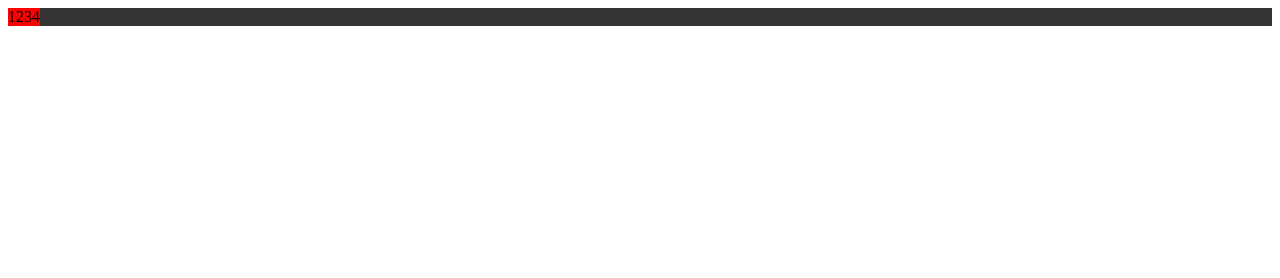
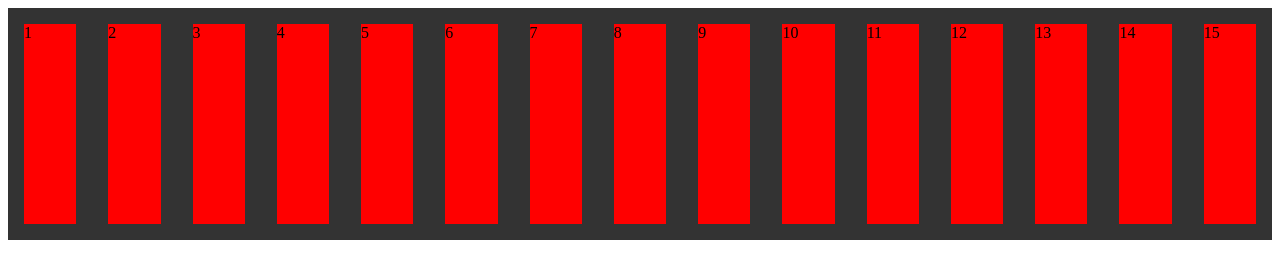
Before and after one commit to DDLH-92/htmlcsstraining, a plain HTML site: page Chapter06-Flexbox/01_flex_container.html in a window 1280 px wide. Drawn offline with Linux system fonts and the light colour scheme.

Commit message:
base flex

```diff
--- a/Chapter06-Flexbox/01_flex_container.html
+++ b/Chapter06-Flexbox/01_flex_container.html
@@ -8,11 +8,17 @@
     <style>
       .container {
         display: flex;
+        /* flex-direction: row;
+        flex-wrap: nowrap; */
+        flex-flow: row nowrap;
         background-color: #333;
       }
 
       .item {
         background: red;
+        width: 200px;
+        height: 200px;
+        margin: 1rem;
       }
     </style>
   </head>
@@ -22,6 +28,17 @@
       <div class="item">2</div>
       <div class="item">3</div>
       <div class="item">4</div>
+      <div class="item">5</div>
+      <div class="item">6</div>
+      <div class="item">7</div>
+      <div class="item">8</div>
+      <div class="item">9</div>
+      <div class="item">10</div>
+      <div class="item">11</div>
+      <div class="item">12</div>
+      <div class="item">13</div>
+      <div class="item">14</div>
+      <div class="item">15</div>
     </div>
   </body>
 </html>
```
